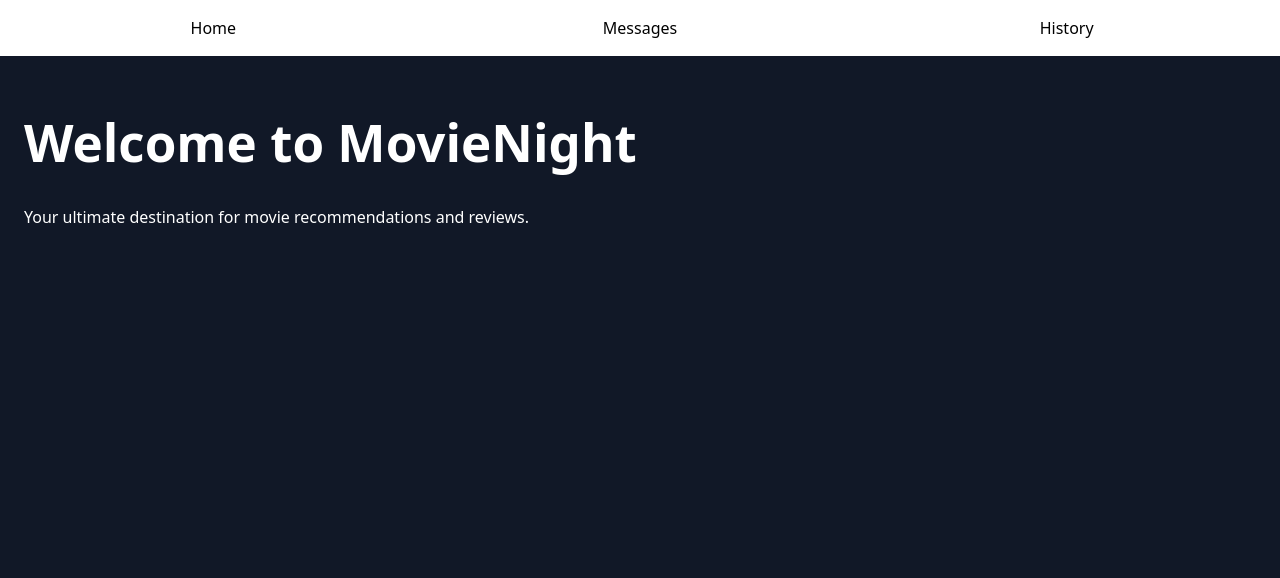
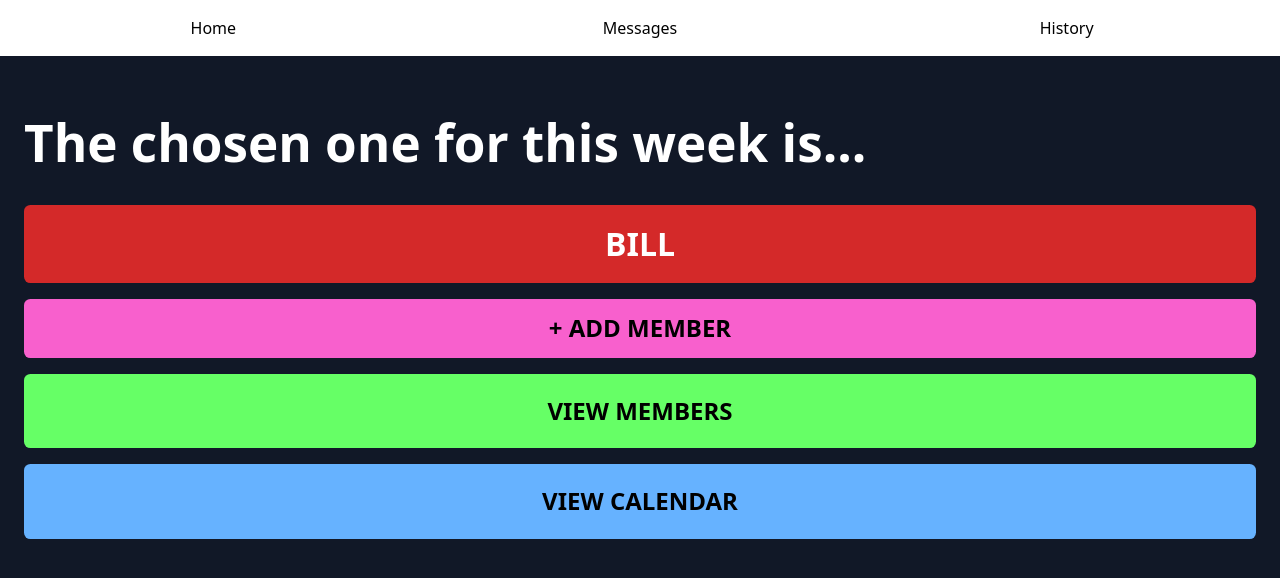
Before and after one commit to CamBlackwell/MovieNight, a React (Vite) app in the folder MovieNight/: page / in a window 1280 px wide. Shown: the top 578 px of the page. Built offline with nearby package versions, Linux system fonts and the light colour scheme.

Commit message:
feat: added initial chat room

```diff
--- /dev/null
+++ b/MovieNight/src/pages/Home.css
@@ -0,0 +1,79 @@
+.name-box{
+  display: flex;
+  align-items: center;
+  align-self: center;
+  justify-content: center;
+  background-color: rgb(212, 41, 41);
+  border-radius: 0.4rem;
+}
+
+.selected-name{
+  font-size: 2rem;
+  color: rgb(255, 255, 255);
+  font-weight: bold;
+}
+
+.add-member-button{
+  display: flex;
+  align-items: center;
+  align-self: center;
+  justify-content: center;
+  background-color: rgb(248, 96, 205);
+  border-radius: 0.4rem;
+  margin-top: 1rem;
+  cursor: pointer;
+}
+
+.add-member-button:hover{
+  background-color: rgba(248, 96, 205, 0.787);
+}
+
+.add-member-text{
+  font-size: 1.5rem;
+  color: rgb(0, 0, 0);
+  font-weight: bold;
+}
+
+.view-members-button{
+  margin-top: 1rem;
+  padding: 0.5rem 1rem;
+  font-size: 1rem;
+  background-color: rgb(102, 255, 102);
+  border: none;
+  border-radius: 0.4rem;
+  cursor: pointer;
+  display: flex;
+  justify-content: center;
+}
+
+.view-members-button:hover{
+  background-color: rgb(76, 230, 76);
+}
+
+.view-members-text{
+  font-size: 1.5rem;
+  color: black;
+  font-weight: bold;
+}
+
+
+.set-calendar-button{
+  margin-top: 1rem;
+  padding: 0.5rem 1rem;
+  font-size: 1rem;
+  background-color: rgb(102, 178, 255);
+  border: none;
+  border-radius: 0.4rem;
+  cursor: pointer;
+  display: flex;
+  justify-content: center;
+}
+.set-calendar-button:hover{
+  background-color: rgb(76, 153, 230);
+}
+
+.view-calendar-text{
+  font-size: 1.5rem;
+  color: black;
+  font-weight: bold;
+}
--- a/MovieNight/src/pages/Home.jsx
+++ b/MovieNight/src/pages/Home.jsx
@@ -1,8 +1,25 @@
+import "./Home.css";
+
 export default function Home() {
   return (
     <div>
-      <h1 className="text-3xl font-bold mb-4">Welcome to MovieNight</h1>
-      <p className="text-lg">Your ultimate destination for movie recommendations and reviews.</p>
+      <h1 className="text-3xl font-bold mb-4">The chosen one for this week is...</h1>
+      <div className="name-box">
+        <h1 className="selected-name"> BILL </h1>
+      </div>
+
+      <div className="add-member-button">
+        <h1 className="add-member-text"> + ADD MEMBER </h1>
+      </div>
+
+      <div className="view-members-button">
+        <h1 className="view-members-text"> VIEW MEMBERS </h1>
+      </div>
+
+      <div className="set-calendar-button">
+        <h1 className="view-calendar-text"> VIEW CALENDAR </h1>
+      </div>
+
     </div>
   );
 }
--- a/MovieNight/src/pages/Messages.jsx
+++ b/MovieNight/src/pages/Messages.jsx
@@ -1,8 +1,108 @@
-export default function Messages() {
+import { useState, useRef, useEffect } from "react";
+import "./Messages.css";
+
+export default function Message() {
+  const [messages, setMessages] = useState([
+    { id: 1, sender: "system", text: "Welcome to MovieNight!" }
+  ]);
+
+  const [inputText, setInputText] = useState("");
+  const bottomRef = useRef(null);
+
+  useEffect(() => {
+    bottomRef.current?.scrollIntoView({ behavior: "smooth" });
+  }, [messages]);
+
+  function sendMessage() {
+    if (!inputText.trim()) return;
+
+    const newMessage = {
+      id: Date.now(),
+      sender: "user",
+      text: inputText.trim()
+    };
+
+    setMessages([...messages, newMessage]);
+    setInputText("");
+  }
+
+  function handleKeyPress(e) {
+    if (e.key === "Enter") sendMessage();
+  }
+
   return (
-    <div>
-      <h1 className="text-2xl font-bold mb-4">Messages</h1>
-      <p className="text-lg">Here you can view your messages related to movie recommendations and alerts.</p>
+    <div style={styles.container}>
+      <h1 style={styles.header}>Messages</h1>
+
+      <div style={styles.messageList}>
+        {messages.map((message) => (
+          <div key={message.id} style={styles.messageBubble}>
+            <strong>{message.sender}: </strong>{message.text}
+          </div>
+        ))}
+
+        <div ref={bottomRef} />
+      </div>
+
+      <div style={styles.inputBar}>
+        <input
+          style={styles.input}
+          value={inputText}
+          onChange={(e) => setInputText(e.target.value)}
+          placeholder="Type a message..."
+          onKeyDown={handleKeyPress}
+        />
+        <button style={styles.sendButton} onClick={sendMessage}>
+          Send
+        </button>
+      </div>
     </div>
   );
-}
+
+
+}const styles = {
+  container: {
+    display: "flex",
+    flexDirection: "column",
+    height: "100%",
+    padding: "1rem"
+  },
+  header: {
+    margin: 0,
+    marginBottom: "1rem"
+  },
+  messageList: {
+    flex: 1,
+    overflowY: "auto",
+    padding: "1rem",
+    borderRadius: "6px",
+    background: "#1f2937"
+  },
+  messageBubble: {
+    background: "#374151",
+    padding: "0.75rem 1rem",
+    borderRadius: "8px",
+    marginBottom: "0.5rem",
+    color: "white"
+  },
+  inputBar: {
+    display: "flex",
+    gap: "0.5rem",
+    marginTop: "1rem"
+  },
+  input: {
+    flex: 1,
+    padding: "0.75rem",
+    borderRadius: "8px",
+    border: "1px solid #555",
+    outline: "none"
+  },
+  sendButton: {
+    padding: "0.75rem 1.25rem",
+    borderRadius: "8px",
+    border: "none",
+    background: "#4f46e5",
+    color: "white",
+    cursor: "pointer"
+  }
+};
```
Also changed, not shown: MovieNight/src/App.css (line endings or trailing spaces), MovieNight/src/pages/Messages.css (added).
